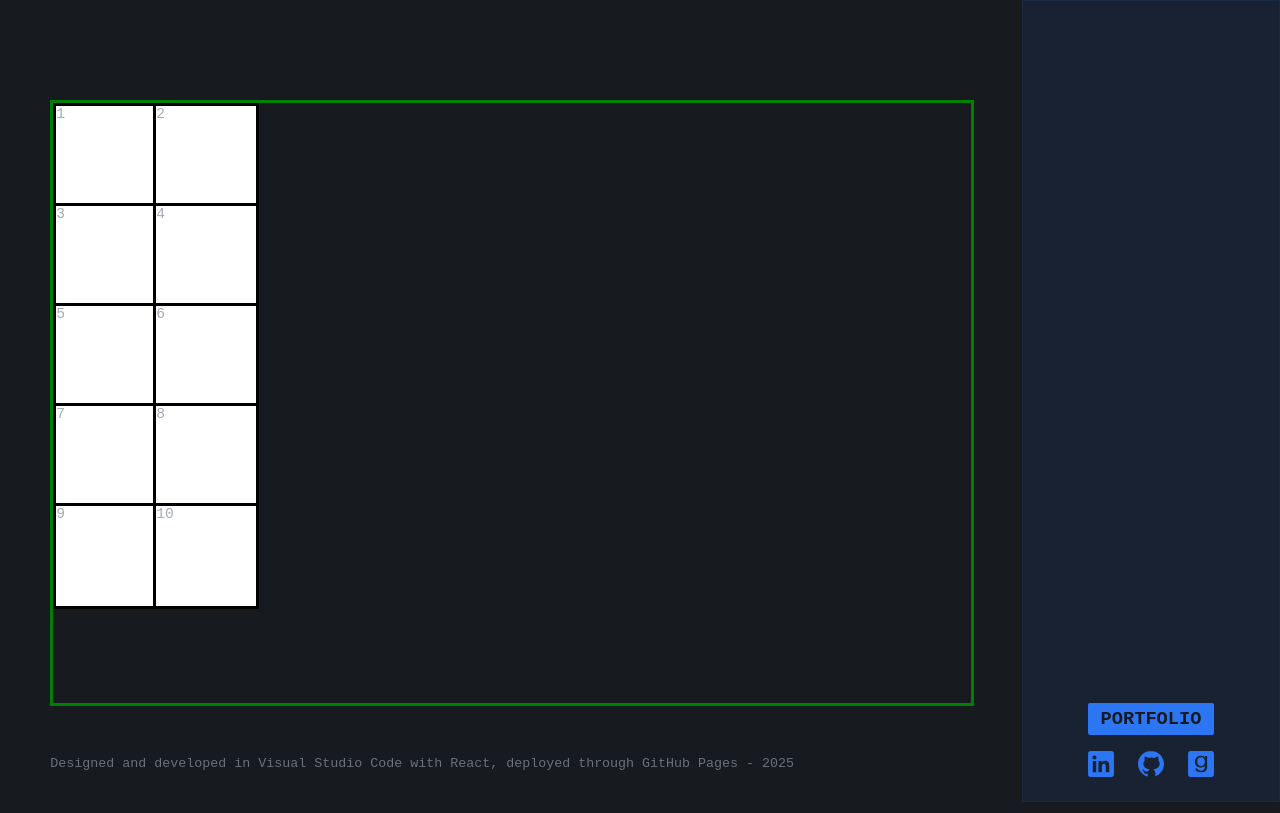
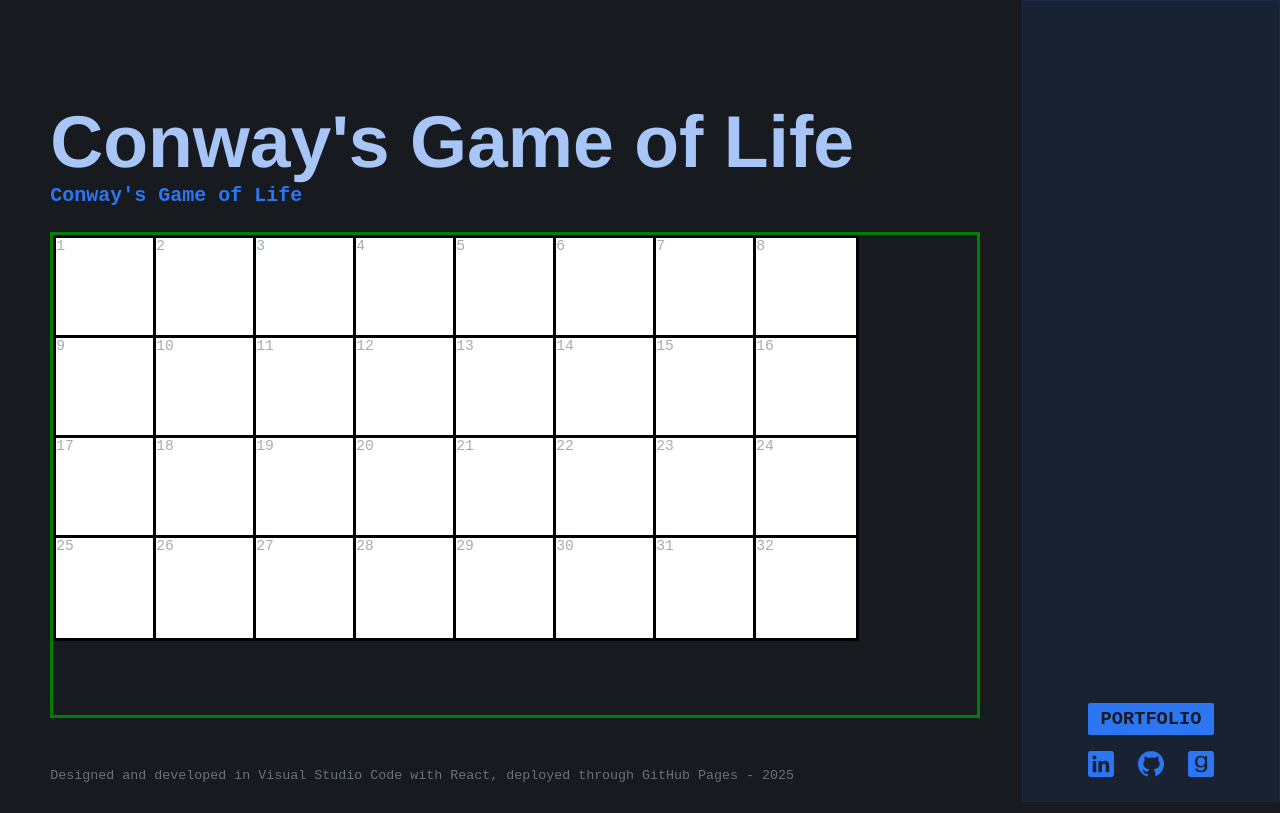
Before and after one commit to callumSharman/conways-react, a React (Create React App) app: page / in a window 1280 px wide. Built offline with nearby package versions, Linux system fonts and the light colour scheme.

Commit message:
Fix cell generation - not finished

```diff
--- a/src/App.js
+++ b/src/App.js
@@ -26,7 +26,10 @@ function App() {
       <div className='main'>
         <div className='mainContent'>
 
-          <GameBoard numCols={2} numRows={6}></GameBoard>
+          <h1>Conway's Game of Life</h1>
+          <h2>Conway's Game of Life</h2>
+          <p></p>
+          <GameBoard numCols={8} numRows={4}></GameBoard>
 
           <div className='section' id='footer'>
             Designed and developed in Visual Studio Code with React, deployed through GitHub Pages - 2025
--- a/src/components/GameBoard/index.css
+++ b/src/components/GameBoard/index.css
@@ -1,7 +1,7 @@
 .grid{
   display: grid;
-  height: auto;
-  width: auto;
+  width: 100%;
+  height: 60vh;
   border: solid;
   border-color: green;
 }
--- a/src/components/GameBoard/index.js
+++ b/src/components/GameBoard/index.js
@@ -1,23 +1,20 @@
 import './index.css'
 
 function GameBoard({numRows, numCols}){
+
+
+
+  const cells = Array.from({ length: numRows*numCols }, (_, index) => (
+    <div className='cell'>{index + 1}</div>
+  ));
 
   return(
     <>
       <div className='grid' style={{gridTemplateColumns: `repeat(${numCols}, 100px)`,
                                     gridTemplateRows: `repeat(${numRows}, 100px)`,
       }}>
-        <div className='cell'>1</div>
-        <div className='cell'>2</div>
-        <div className='cell'>3</div>
-        <div className='cell'>4</div>
-        <div className='cell'>5</div>
-        <div className='cell'>6</div>
-        <div className='cell'>7</div>
-        <div className='cell'>8</div>
-        <div className='cell'>9</div>
-        <div className='cell'>10</div>
 
+        {cells}
       </div>
     </>
   );
```
